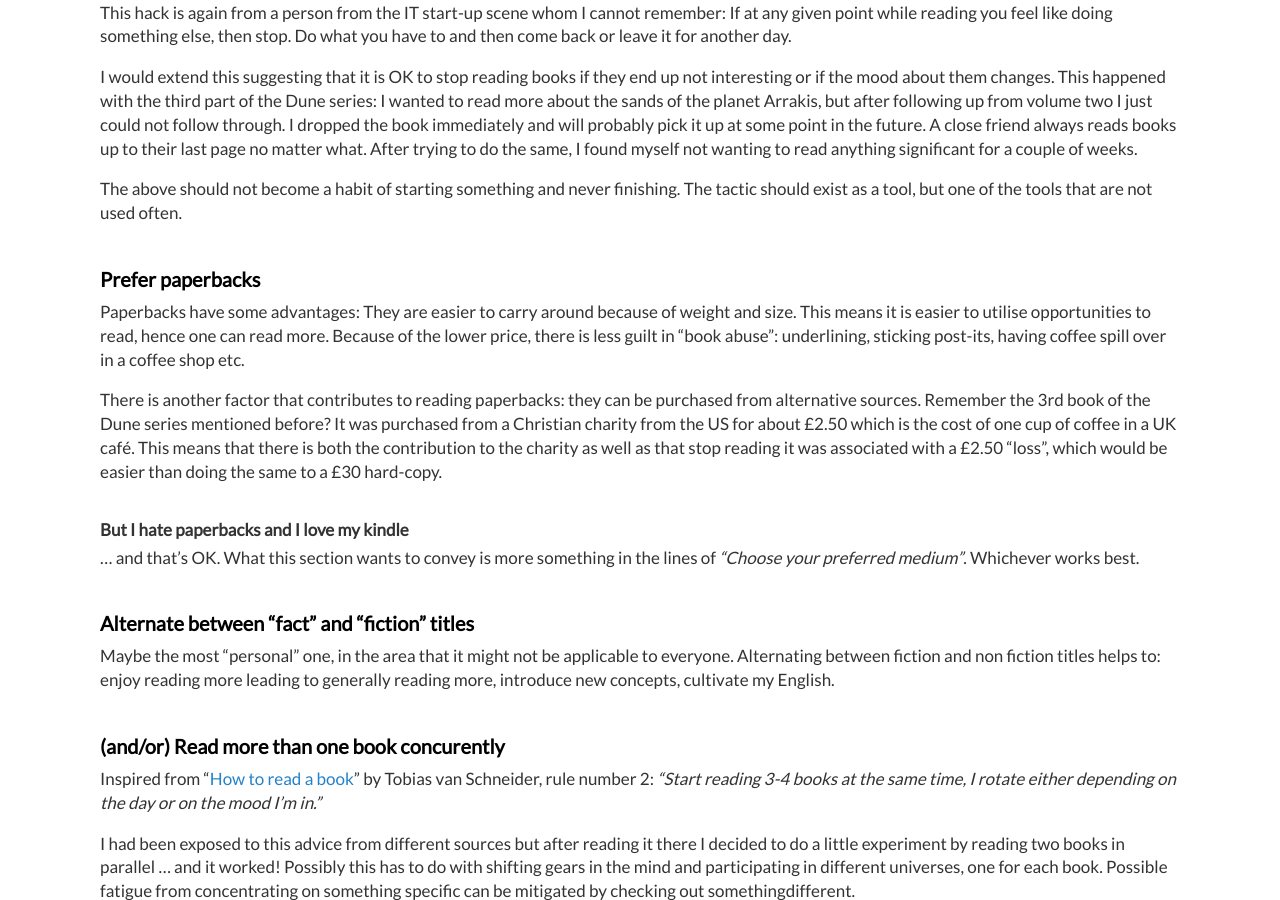
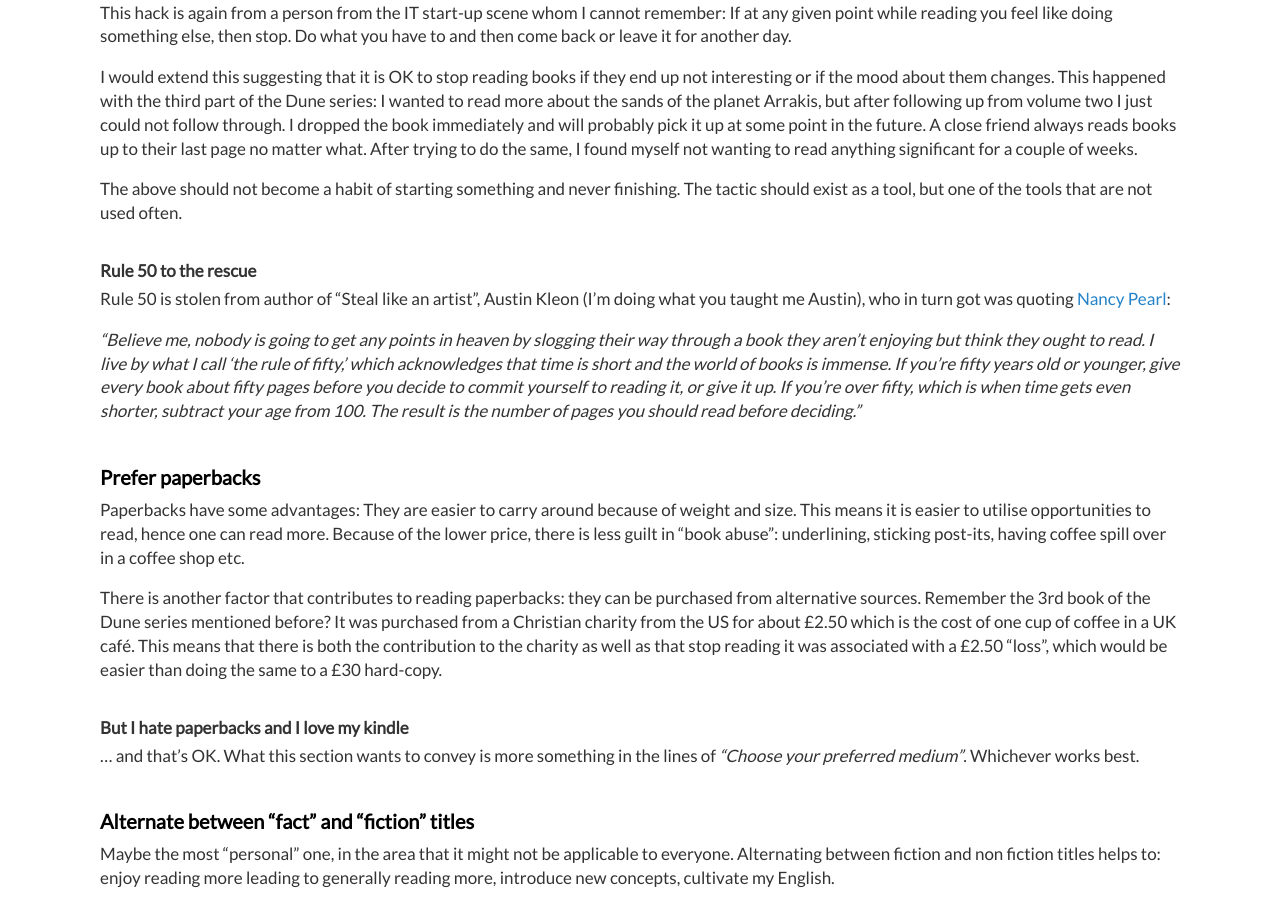
Before and after one commit to dimitrismistriotis/dimitrismistriotis.github.io, a Jekyll site: the page built from _posts/2015-08-15-reading_hacks.md, in a window 1280 px wide and 900 px high, scrolled down 3563 px. Built offline with Jekyll 4.4.1, drawn with Linux system fonts in a browser that asks for light colours.

Commit message:
Rule of 50

```diff
--- a/_posts/2015-08-15-reading_hacks.md
+++ b/_posts/2015-08-15-reading_hacks.md
@@ -116,6 +116,19 @@ The above should not become a habit of starting something and never finishing.
 The tactic should exist as a tool, but one of the tools that are not used
 often.
 
+### Rule 50 to the rescue
+
+Rule 50 is stolen from author of "Steal like an artist", Austin Kleon (I'm
+doing what you taught me Austin), who in turn got was quoting [Nancy Pearl](https://www.amazon.com/dp/1570613818?tag=wwwaustinkleo-20&camp=213381&creative=390973&linkCode=as4&creativeASIN=1570613818&adid=01KSY62GYJMEMERS92YW&):
+
+*"Believe me, nobody is going to get any points in heaven by slogging their way
+through a book they aren’t enjoying but think they ought to read. I live by what
+I call ‘the rule of fifty,’ which acknowledges that time is short and the world
+of books is immense. If you’re fifty years old or younger, give every book about
+fifty pages before you decide to commit yourself to reading it, or give it up.
+If you’re over fifty, which is when time gets even shorter, subtract your age
+from 100. The result is the number of pages you should read before deciding."*
+
 ## Prefer paperbacks
 
 Paperbacks have some advantages: They are easier to carry around because of
```
